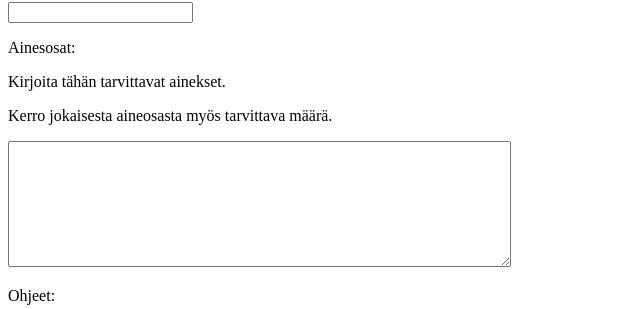
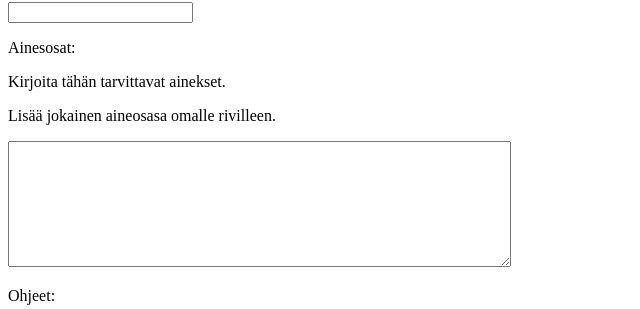
Before and after one commit to m0ssse/recipe_app, a Flask app: page /new_recipe in a window 1280 px wide. Shown: the part 215-524 px from the top of the page, without its empty margins (0-640 px from the left). Run offline with Flask 3, Linux system fonts and the light colour scheme; the visitor is signed in with stand-in values (Sample User, id 1).

Commit message:
Changed wording in recipe creation template

```diff
--- a/templates/new_recipe.html
+++ b/templates/new_recipe.html
@@ -12,7 +12,7 @@
   <p>
     <label for="ingredients">Ainesosat</label>: <br />
     <p>Kirjoita tähän tarvittavat ainekset.</p>
-    <p>Kerro jokaisesta aineosasta myös tarvittava määrä.</p>
+    <p>Lisää jokainen aineosasa omalle rivilleen.</p>
     <textarea name="ingredients" id="ingredients" rows="8" cols="60" required></textarea>
   </p>
   <p>
```
